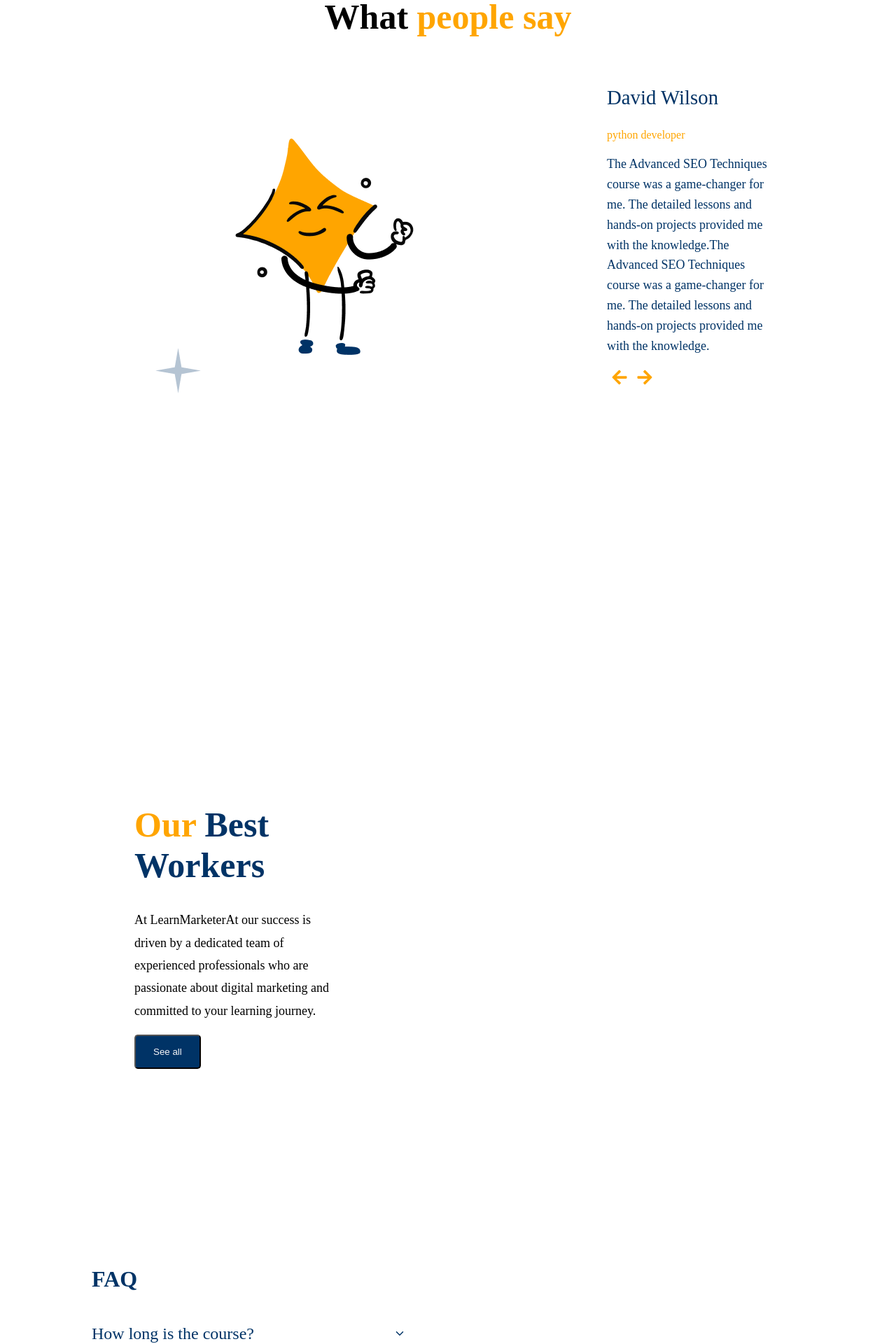
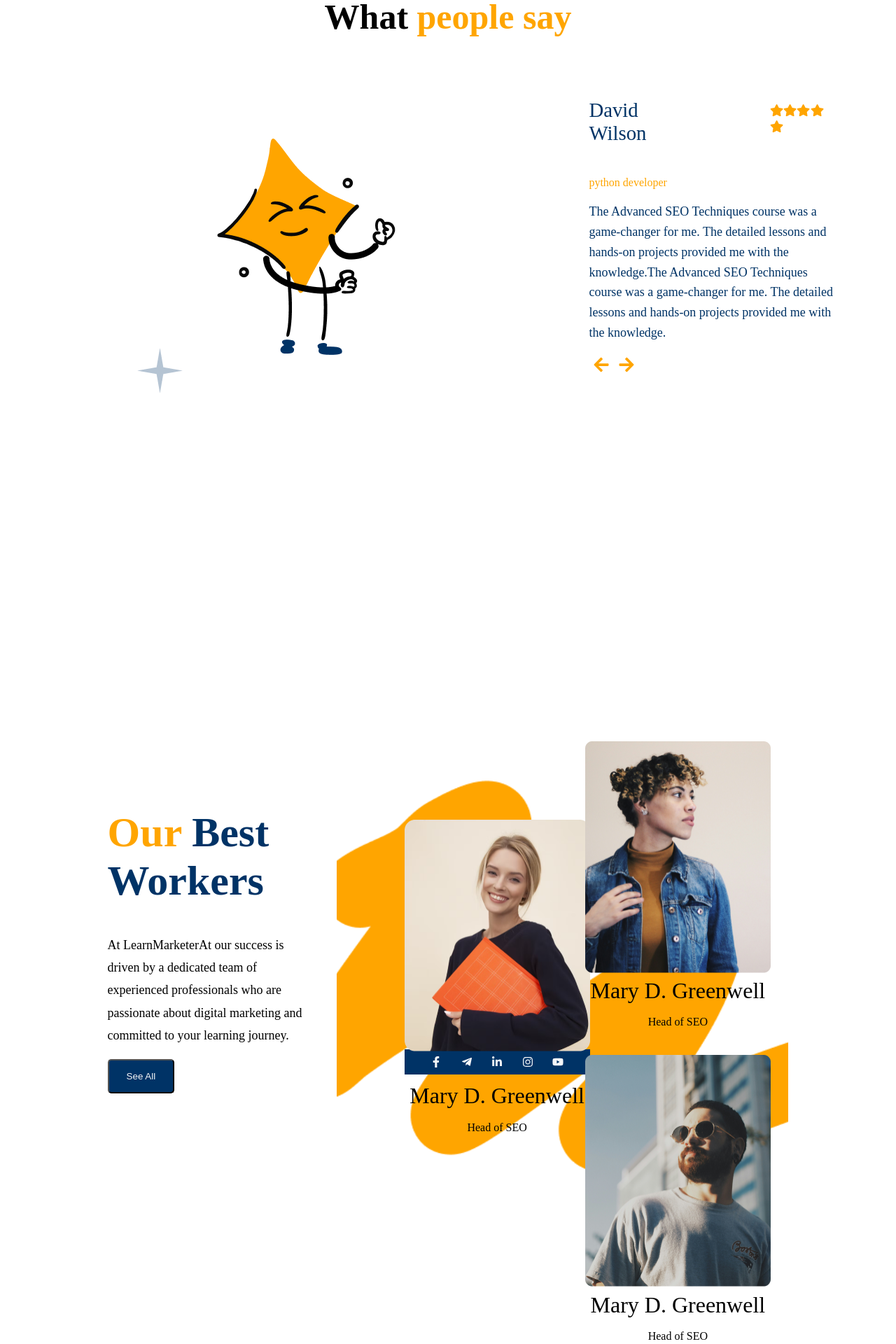
Before and after one commit to Narek223/Learn-Marketer, a React (Vite) app: page / in a window 1280 px wide. Shown: the part 3840-5760 px from the top of the page at 70% size. Built offline with nearby package versions, Linux system fonts and the light colour scheme.

Commit message:
New Section

```diff
--- a/src/Pages/HomePage/best_workers/Workers.jsx
+++ b/src/Pages/HomePage/best_workers/Workers.jsx
@@ -1,26 +1,49 @@
 import React from 'react'
-import './worker.css'
 import one from '../../../assets/Rectangle (2).png'
 import two from '../../../assets/Rectangle.png'
 import three from '../../../assets/Rectangle (1).png'
-import vector from '../../../assets/Vector 28974.png'
 import { FaFacebookF,FaTelegramPlane, FaLinkedinIn,FaInstagram, FaYoutube  } from "react-icons/fa"
+import './worker.css'
 
 export default function Workers() {
   return (
     <div className='mainn'>
 <div className='worker'>
+
 <div className='blog'>
     <h1>Our <span>Best<br/> Workers</span></h1>
     <p>At LearnMarketerAt our success is driven by a dedicated team of experienced professionals who are passionate about digital marketing and committed to your learning journey.</p>
-    <button>See all</button>
+    <button>See All</button>
 </div>
+
 <div className='images'>
 
-    <div className='imgone'>
+<div className='imgone'>
+  <div className='img_one'>
+  <img src={one}/>
+  <ul>
+    <li><FaFacebookF/></li>
+    <li><FaTelegramPlane/></li>
+    <li><FaLinkedinIn/></li>
+    <li><FaInstagram/></li>
+    <li>< FaYoutube/></li>
+  </ul>
+  </div>
+  <h1>Mary D. Greenwell</h1>
+  <p>Head of SEO</p>
+</div>
 
-    </div>
+<div className='imgtwo'>
+  <img src={two}/>
+  <h1>Mary D. Greenwell</h1>
+  <p>Head of SEO</p>
+</div>
 
+<div className='imgthree'>
+  <img src={three}/>
+  <h1>Mary D. Greenwell</h1>
+  <p>Head of SEO</p>
+</div>
 
 </div>
 
--- a/src/Pages/HomePage/best_workers/worker.css
+++ b/src/Pages/HomePage/best_workers/worker.css
@@ -1,10 +1,11 @@
 .mainn {
-  height: 100vh;
+  height: 130vh;
   width: 100%;
-  padding: 10% 15%;
+  padding: 10% 12%;
   box-sizing: border-box;
 }
 .mainn .worker {
+  display: flex;
   width: 100%;
 }
 .mainn .worker .blog {
@@ -12,7 +13,7 @@
 }
 .mainn .worker .blog h1 {
   color: #FFA500;
-  font-size: 50px;
+  font-size: 60px;
   font-weight: 700;
 }
 .mainn .worker .blog h1 span {
@@ -30,16 +31,74 @@
   border-radius: 5px;
   cursor: pointer;
 }
-.mainn .worker .images imgone {
-  border: 1px solid green;
+.mainn .worker .images {
+  width: 60vw;
+  height: 70vh;
+  background-image: url("../../../assets/Vector 28974.png");
+  background-repeat: no-repeat;
+  background-position: center;
+  background-size: cover;
+  position: relative;
+  z-index: 1;
+}
+.mainn .worker .images img {
+  width: 265px;
+  height: 331px;
+}
+.mainn .worker .images .imgone {
   display: flex;
+  flex-direction: column;
+  align-items: center;
+  line-height: 0.3;
+  position: absolute;
+  left: 15%;
+  top: 10%;
+  z-index: 2;
+  bottom: 25%;
+  z-index: 2;
 }
-.mainn .worker .images imgone .one {
-  width: 15%;
+.mainn .worker .images .imgone h1 {
+  margin-top: 10px;
+  font-weight: 500;
+  font-size: 1.1;
 }
-.mainn .worker .images imgone ul > li {
+.mainn .worker .images .imgone .img_one ul {
+  display: flex;
+  justify-content: space-evenly;
+  padding: 10px;
+  margin-top: -1%;
+  background-color: #003366;
+  color: #f5f6f8;
+  text-align: center;
+}
+.mainn .worker .images .imgone .img_one ul li {
   list-style: none;
 }
-.mainn .worker .images .two {
-  width: 15%;
+.mainn .worker .images .imgtwo {
+  display: flex;
+  flex-direction: column;
+  align-items: center;
+  line-height: 0.3;
+  position: absolute;
+  left: 55%;
+  bottom: 35%;
+  z-index: 2;
+}
+.mainn .worker .images .imgtwo h1 {
+  font-weight: 500;
+  font-size: 1.5;
+}
+.mainn .worker .images .imgthree {
+  display: flex;
+  flex-direction: column;
+  align-items: center;
+  line-height: 0.3;
+  position: absolute;
+  left: 55%;
+  top: 70%;
+  z-index: 2;
+}
+.mainn .worker .images .imgthree h1 {
+  font-weight: 500;
+  font-size: 1.5;
 }/*# sourceMappingURL=worker.css.map */
--- a/src/Pages/HomePage/best_workers/worker.scss
+++ b/src/Pages/HomePage/best_workers/worker.scss
@@ -1,17 +1,17 @@
 .mainn{
-    height: 100vh;
+    height: 130vh;
     width: 100%;
-  padding: 10% 15%;
+  padding: 10% 12%;
    box-sizing: border-box;
 
     .worker{
-
+        display: flex;
 width: 100%;
         .blog{
             width: 40%;
 h1{
     color:#FFA500 ;
-    font-size: 50px;
+    font-size: 60px;
     font-weight: 700;
     span{
         color:  #003366;;
@@ -32,29 +32,87 @@ button{
         }
         .images{
 
-            imgone{
-                border: 1px solid green;
+        width: 60vw;
+        height: 70vh;
+         background-image:url('../../../assets/Vector 28974.png');
+         background-repeat: no-repeat;
+         background-position: center;
+         background-size: cover;
+         position: relative;
+         z-index: 1;
+         img{
+            width: 265px;
+            height: 331px;
+
+
+         }
+            .imgone{
                 display: flex;
-                .one{
-                    width: 15%;
+                flex-direction: column;
+            align-items: center;
+
+                line-height: 0.3;
+                   position: absolute;
+                  left: 15%;
+                  top: 10%;
+                   z-index: 2;
+              bottom: 25%;
+
+              z-index: 2;
+              h1{
+              margin-top: 10px;
+                font-weight: 500;
+                font-size: 1.1;
             }
+.img_one{
+
     ul{
-                    >li{
+        display: flex;
+        justify-content: space-evenly;
+        padding: 10px;
+        margin-top: -1%;
+
+        background-color: #003366;
+        color: #f5f6f8;
+        text-align: center;
+        li{
             list-style: none;
         }
     }
-            }
-         .vector{
 
 }
+            }
+            .imgtwo{
+             display: flex;
+             flex-direction: column;
+    align-items: center;
+line-height: 0.3;
 
-         .two{
-            width: 15%;
+                position: absolute;
+               left: 55%;
+              bottom: 35%;
+                z-index: 2;
+                h1{
+                    font-weight: 500;
+                    font-size: 1.5;
+                }
+            }
+            .imgthree{
+                display: flex;
+             flex-direction: column;
+    align-items: center;
+    line-height: 0.3;
 
+                position: absolute;
+               left: 55%;
+               top:70%;
+                z-index: 2;
+                h1{
+                    font-weight: 500;
+                    font-size: 1.5;
                 }
-         .three{
+            }
 
         }
     }
 }
-}
--- a/src/Pages/HomePage/faq/Faq.jsx
+++ b/src/Pages/HomePage/faq/Faq.jsx
@@ -35,7 +35,7 @@ export default function Faq() {
         <h1>FAQ</h1>
         {questions.map((item, index) => (
           <div key={index} className='line'>
-            <h2>{item.question}</h2>
+            <h2 onClick={() => toggle(index)}>{item.question}</h2>
             <p onClick={() => toggle(index)}>{visibleIndex === index ? <IoIosArrowUp /> : <IoIosArrowDown/> }</p>
             {visibleIndex === index && <h2 className='question'>{item.answer}</h2>}
           </div>
--- a/src/Pages/HomePage/faq/faq.scss
+++ b/src/Pages/HomePage/faq/faq.scss
@@ -3,6 +3,7 @@
     justify-content: center;
     align-items: center;
     height: 100vh;
+    margin-top: 50%;
     .faq{
       width: 35%;
         height: 100vh;
--- a/src/Pages/HomePage/opinion/Opinion.jsx
+++ b/src/Pages/HomePage/opinion/Opinion.jsx
@@ -1,7 +1,7 @@
 import {useState} from 'react';
 import pic from '../../../assets/Frame.png';
 import { text } from './obj';
-import {FaArrowLeft,FaArrowRight}  from 'react-icons/fa';
+import {FaArrowLeft,FaArrowRight,FaStar}  from 'react-icons/fa';
 import './opinion.css';
 
 export default function Opinion() {
@@ -19,12 +19,22 @@ export default function Opinion() {
  <h1 className='h1'>What <span className='span'> people say</span></h1>
  <div className='opinion_2'>
   <div>
-  <img src={pic}/>
+  <img  src={pic}/>
   </div>
 
     <div className='opinion'>
         <div className='text'>
-        <p>{text[stete].name}</p>
+          <div className='stars'>
+          <p>{text[stete].name}</p>
+          <div className='icons'>
+          <FaStar className='star'/>
+            <FaStar className='star'/>
+            <FaStar className='star'/>
+            <FaStar className='star'/>
+            <FaStar className='star'/>
+          </div>
+
+          </div>
         <p>{text[stete].p} </p>
         <p>{text[stete].text} </p>
         <button onClick={prev}><FaArrowLeft/></button>
--- a/src/Pages/HomePage/opinion/opinion.css
+++ b/src/Pages/HomePage/opinion/opinion.css
@@ -1,14 +1,12 @@
 .conteier_4 {
   height: 100vh;
-  margin: 15% 15%;
+  margin: 15% 13%;
 }
 .conteier_4 .opinion_2 {
   display: flex;
   align-items: center;
-  width: 70vw;
-}
-.conteier_4 .opinion_2 img {
-  margin-right: 10%;
+  width: 80vw;
+  margin-right: 25%;
 }
 .conteier_4 .opinion_2 .opinion {
   display: flex;
@@ -25,6 +23,18 @@
 .conteier_4 .opinion_2 .text {
   width: 80%;
   margin: 0 90px;
+}
+.conteier_4 .opinion_2 .text .stars {
+  display: flex;
+  align-items: baseline;
+  justify-content: flex-start;
+}
+.conteier_4 .opinion_2 .text .stars .icons {
+  padding-left: 30%;
+}
+.conteier_4 .opinion_2 .text .stars .icons .star {
+  font-size: 1.2em;
+  color: #FFA500;
 }
 .conteier_4 .opinion_2 p:nth-child(1) {
   font-size: 1.8em;
--- a/src/Pages/HomePage/opinion/opinion.scss
+++ b/src/Pages/HomePage/opinion/opinion.scss
@@ -1,15 +1,16 @@
 .conteier_4{
     height: 100vh;
-    margin:  15% 15%;
+    margin:  15% 13%;
 
 
  .opinion_2{
 
     display: flex;
     align-items: center;
-    width: 70vw;
+    width: 80vw;
+    margin-right: 25%;
 img{
-    margin-right: 10%;
+
 }
     .opinion{
         display: flex;
@@ -25,12 +26,25 @@ img{
                 cursor: pointer;
 
             }
+
     }
         .text{
             width: 80%;
             margin: 0 90px;
+
+            .stars{
+                display: flex;
+                align-items: baseline;
+                justify-content: flex-start;
+            .icons{
+                padding-left:30%;
+                .star{
+                    font-size: 1.2em;
+                    color: #FFA500;
+                }
+            }
+            }
         }
-
         p:nth-child(1){
             font-size: 1.8em;
             color: #003366;
```
Also changed, not shown: 2 other files (tests, documents, lock files or other folders). Lines whose indentation alone changed are shown as unchanged.
